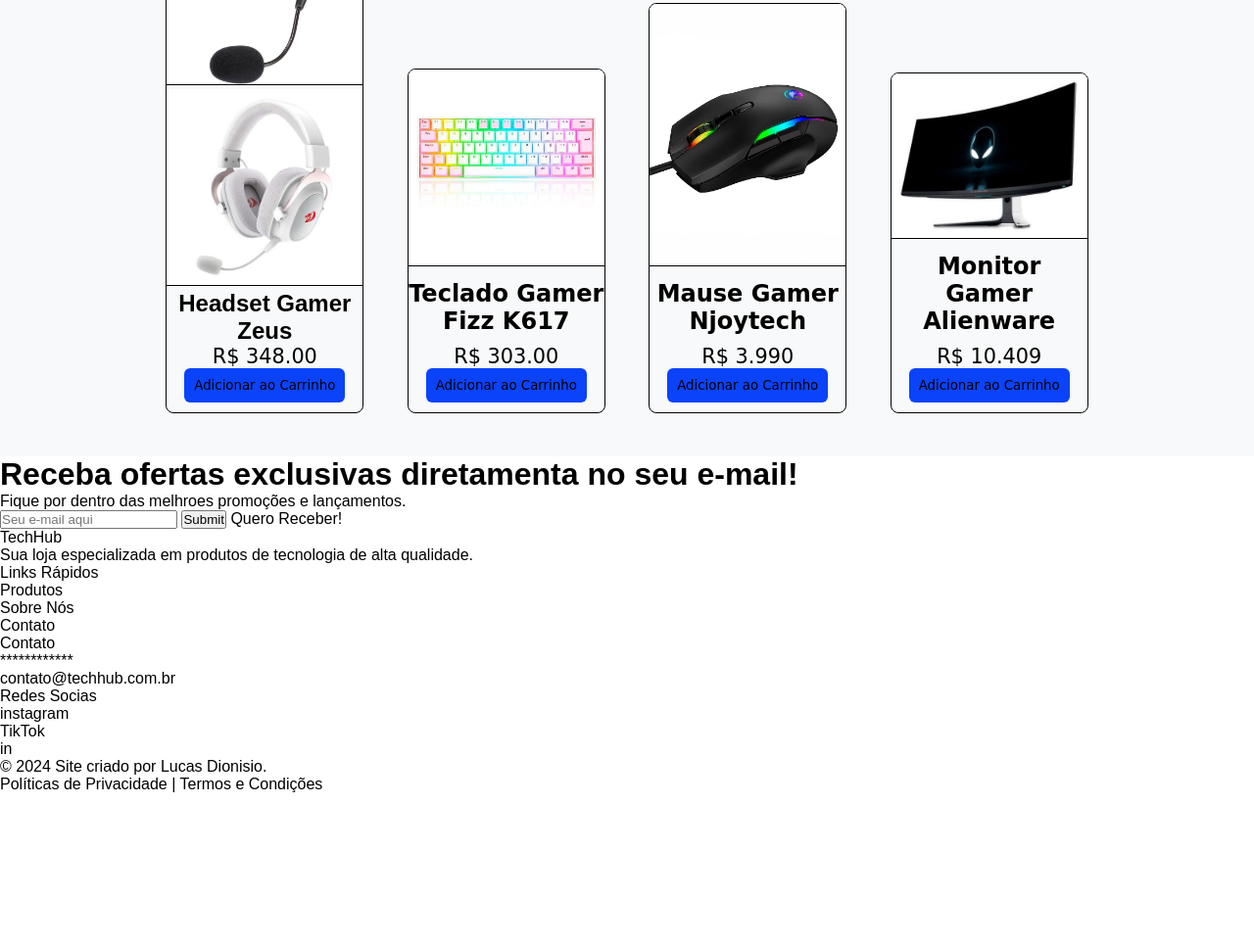
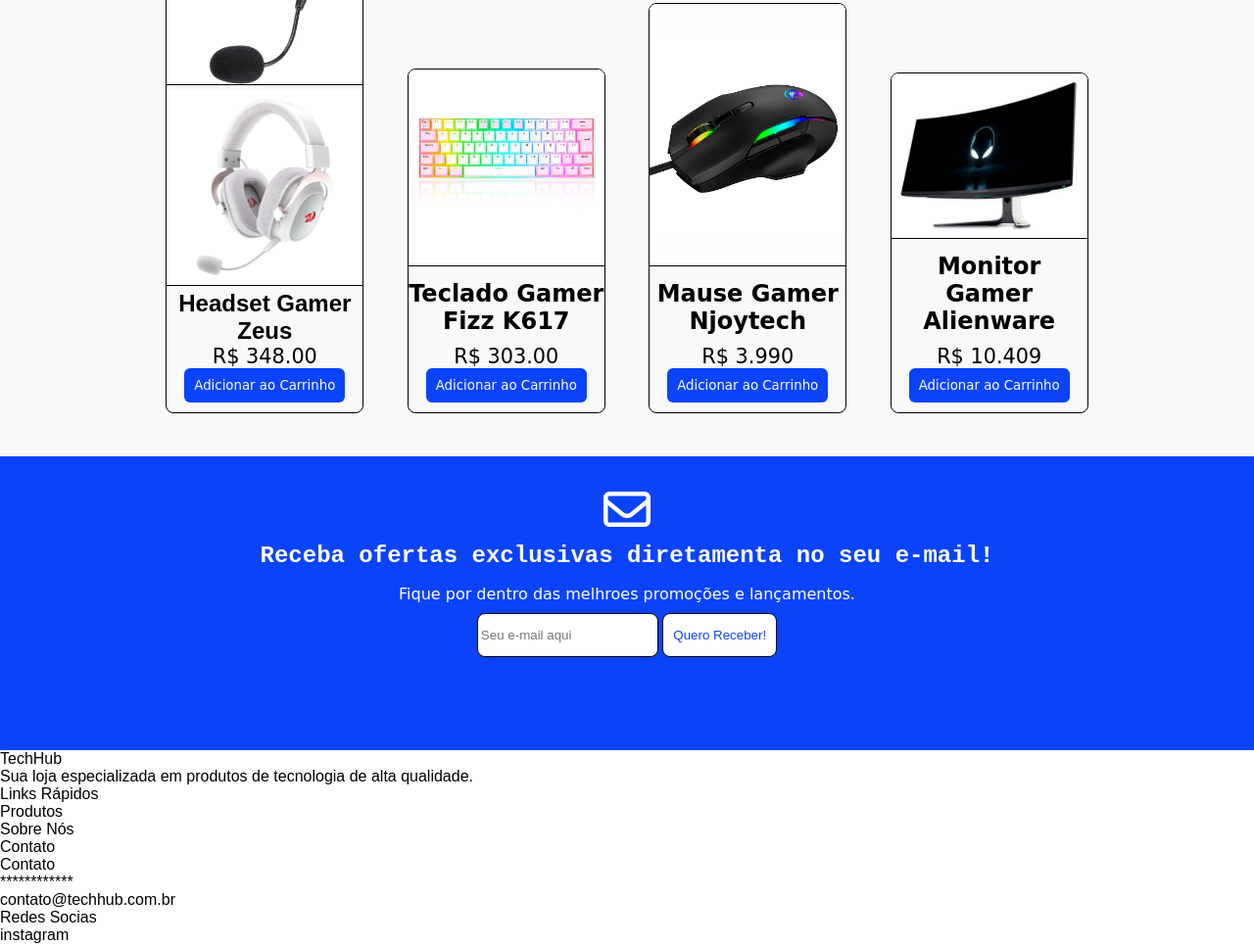
Before and after one commit to LucasDionisioCoutinho/TechHub, a plain HTML site: page index.html in a window 1280 px wide. Shown: the part 1343-2309 px from the top of the page at 98% size. Before the commit the page ends 2153 px from the top, so only its background shows below. Drawn offline with Linux system fonts and the light colour scheme; a web font is replaced by a local one.

Commit message:
att na parte de e-mail

```diff
--- a/index.html
+++ b/index.html
@@ -71,13 +71,16 @@
                 </div>
 
                </section>
+            <section id="e-mail">
                 <div id="email">
+                    <i class="fa-regular fa-envelope"></i>
                     <h1>Receba ofertas exclusivas diretamenta no seu e-mail!</h1>
                     <p>Fique por dentro das melhroes promoções e lançamentos.</p>
                     <label for="iemail"></label>
                     <input type="email" id="iemail" name="email" placeholder="Seu e-mail aqui">
-                <input type="submit"> Quero Receber!
+                     <button id="receber">Quero Receber!</button>
                 </div>
+            </section>
             <footer>
                <ol>
                 <li>TechHub</li>
--- a/style.css
+++ b/style.css
@@ -46,12 +46,13 @@
 }
 button#explorar {
     padding: 10px;
-    background-color: chartreuse;
+    background-color: #0b43fa;
     font-family: var(--font-texto);
     border-radius: 20px;
     font-size: 0.9em;
     cursor: pointer;
     border: solid 1px rgb(9, 6, 185);
+    color: white;
 }
 button#explorar:hover {
     background-color: rgba(128, 255, 0, 0.637);
@@ -120,6 +121,7 @@
 .produto p {
     font-family: var(--font-texto);
     font-size: 1.3em;
+
 }
 button.carrinho {
     font-family: var(--font-texto);
@@ -129,7 +131,55 @@
     border-radius: 6px;
     cursor: pointer;
     margin-bottom: 10px;
+    color: white;
 }
 button.carrinho:hover {
     background-color: #0056b3;
 }
+#e-mail {
+    display: flex;
+}
+#email > i {
+    font-size: 3em;
+    padding-top: 30px;
+    color: white;
+}
+
+#email {
+    width: 100%;
+    height: 300px;
+    background-color: #0b43fa;
+    text-align: center;
+    display: inline-block;
+}
+#email > h1 {
+    font-family: var(--font-titulo);
+    color: white;
+    padding: 10px;
+}
+#email > p {
+    font-family: var(--font-texto);
+    color: white;
+    padding-top: 6px;
+    padding-bottom: 10px;
+}
+input#iemail {
+    height: 37px;
+    padding: 3px;
+    border: 0.5px solid black;
+    border-radius: 8px;
+}
+button#receber {
+    height: 45px;
+    padding: 10px;
+    border: 0.5px solid black;
+    border-radius: 8px;
+    background-color: white;
+    color: #0b43fa;
+    cursor: pointer;
+}
+button#receber:hover {
+
+    font-size: 1em;
+    color: black;
+}
```
Lines whose indentation alone changed are shown as unchanged.
